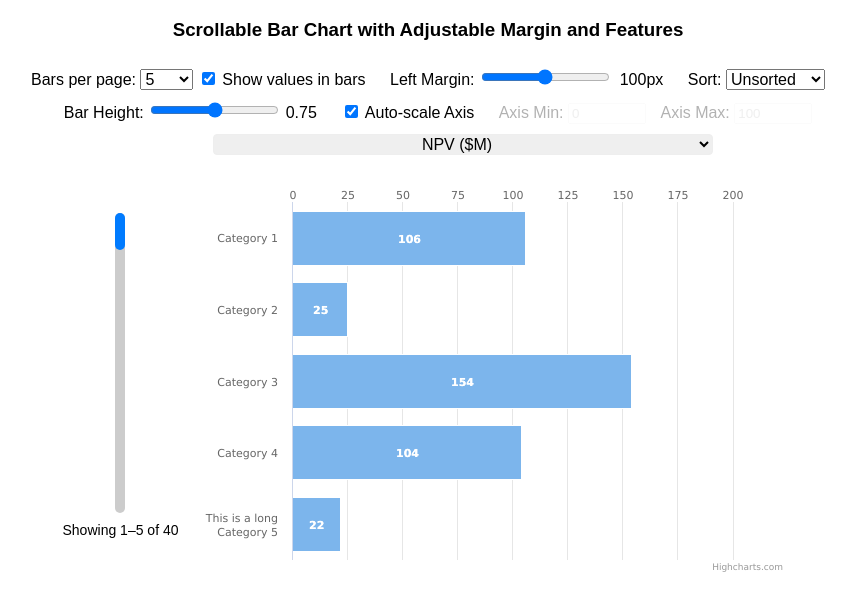
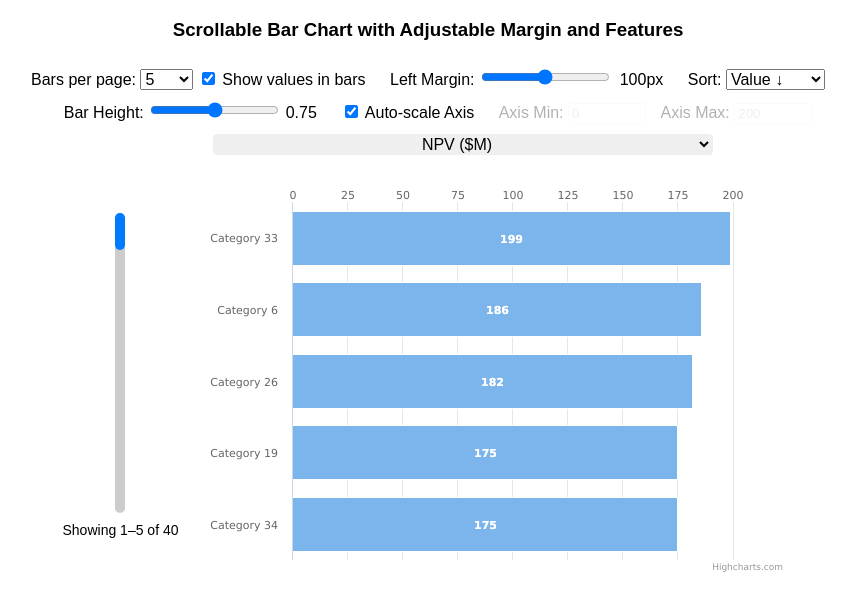
Before and after one commit to dwachenschwanz/scrollable-horizontal-bar-chart, a plain HTML site: page index.html in a window 1280 px wide. Shown: the whole page, without its empty margins (212-1068 px from the left). Drawn offline with nearby package versions, Linux system fonts and the light colour scheme.

Commit message:
Set Default sort to Value Descending

```diff
--- a/index.html
+++ b/index.html
@@ -187,7 +187,7 @@
         <select id="sortSelector" onchange="renderChart()">
           <option value="unsorted">Unsorted</option>
           <option value="valueAsc">Value ↑</option>
-          <option value="valueDesc">Value ↓</option>
+          <option value="valueDesc" selected>Value ↓</option>
           <option value="nameAsc">Name A–Z</option>
           <option value="nameDesc">Name Z–A</option>
         </select>
@@ -366,10 +366,26 @@
         // else
         //     yMax = parseFloat(document.getElementById('yMaxInput').value);
 
-        yMax = autoScale
-          ? Math.ceil(Math.max(...fullData) / 10) * 10
-          : parseFloat(document.getElementById("yMaxInput").value);
+        // yMax = autoScale
+        //   ? Math.ceil(Math.max(...fullData) / 10) * 10
+        //   : parseFloat(document.getElementById("yMaxInput").value);
         // autoScale ? document.getElementById('yMaxInput').value = yMax : null;
+
+        if (autoScale) {
+          const maxValue = Math.max(...fullData);
+          const minValue = Math.min(...fullData);
+          yMax = Math.ceil(maxValue / 10) * 10;
+          const yMinAuto = Math.floor(minValue / 10) * 10;
+
+          // Update input boxes with auto-scaled values
+          document.getElementById("yMinInput").value = yMinAuto;
+          document.getElementById("yMaxInput").value = yMax;
+
+          yMinFinal = yMinAuto;
+        } else {
+          yMax = parseFloat(document.getElementById("yMaxInput").value);
+          yMinFinal = parseFloat(document.getElementById("yMinInput").value);
+        }
 
         console.log("yMax", yMax);
 
@@ -416,7 +432,8 @@
             opposite: true,
             // min: yMin,
             max: yMax,
-            min: autoScale ? null : isNaN(yMin) ? null : yMin,
+            min: autoScale ? null : isNaN(yMinFinal) ? null : yMinFinal,
+            // min: autoScale ? null : isNaN(yMin) ? null : yMin,
             // max: autoScale ? null : (isNaN(yMax) ? null : yMax)
             //  max: autoScale ? null : (isNaN(yMax) ? null : yMax)
           },
```
